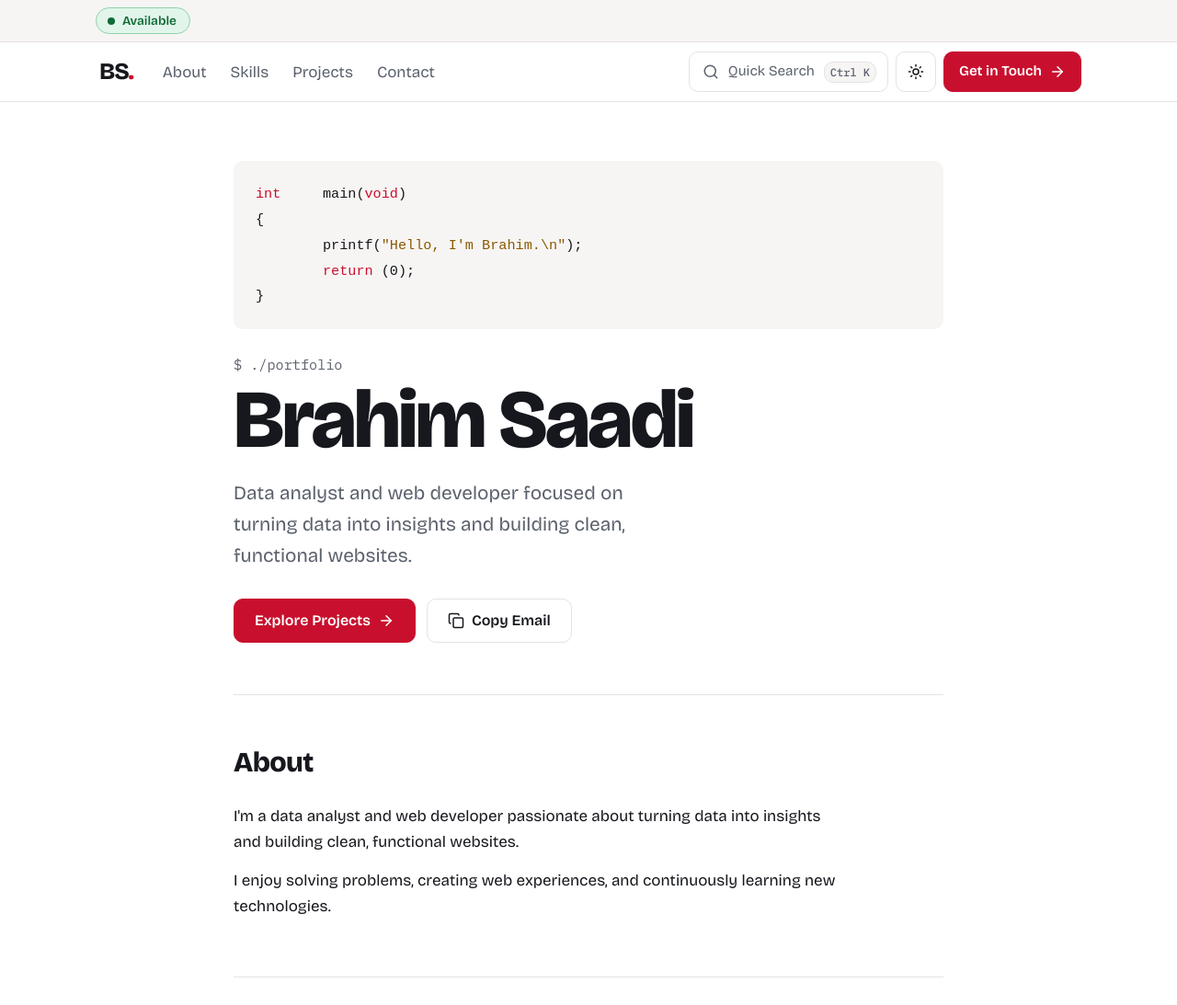
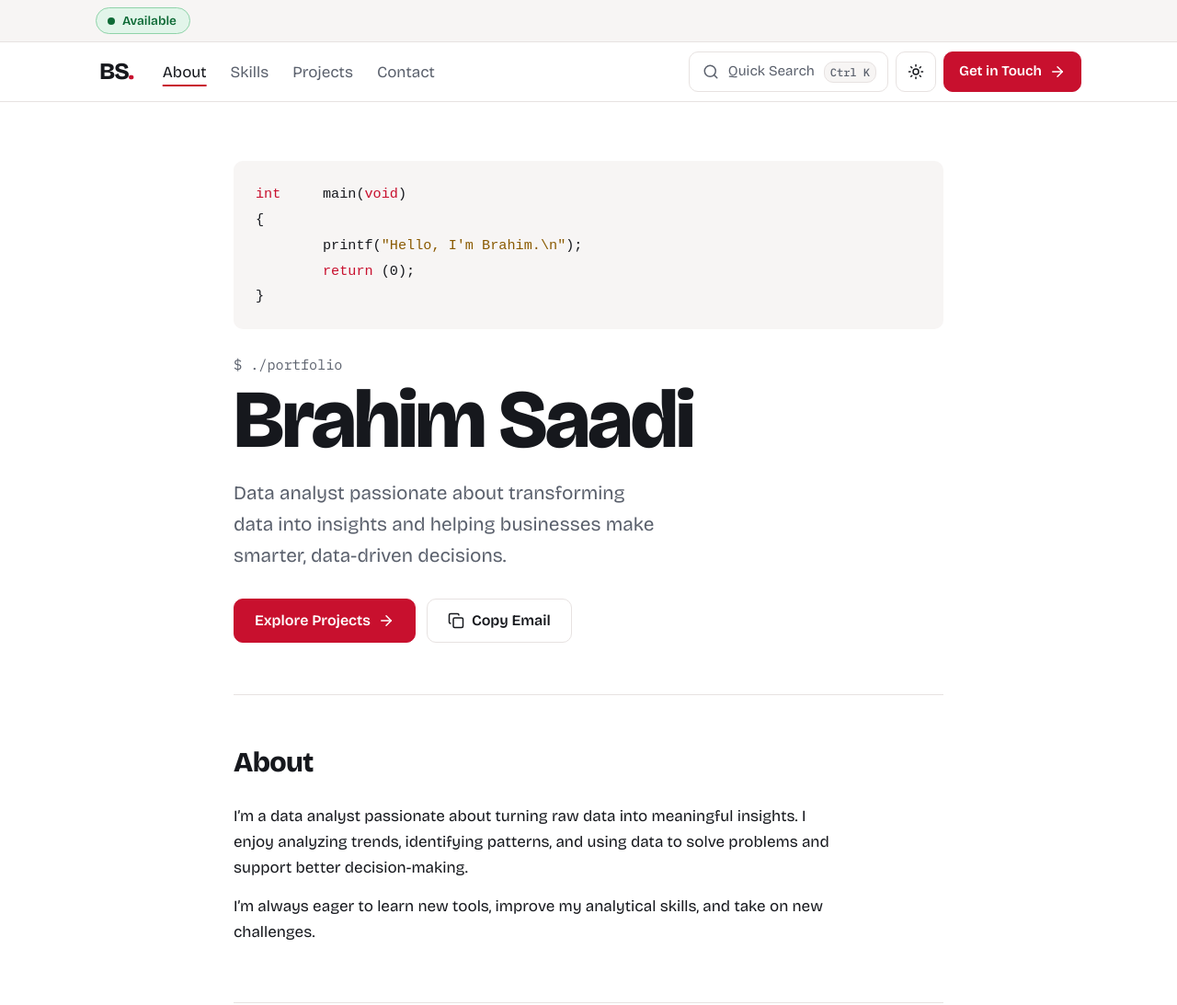
Before and after one commit to brahim-saadi-dev/brahim-saadi-dev.github.io, a website: page index.html.html in a window 1280 px wide. Shown: the top 1093 px of the page at 92% size. Drawn offline with nearby package versions, Linux system fonts and the light colour scheme; no server answers.

Commit message:
Refactor project viewer animations and styles
Updated animations and styles for project viewer and scroll effects.

```diff
--- a/index.html.html
+++ b/index.html.html
@@ -225,7 +225,7 @@ footer{padding:32px 0 48px;border-top:1px solid var(--line);color:var(--muted);f
 .project-card .project-card-open{margin-top:auto;padding-top:18px;font-size:.85rem;color:var(--muted)}
 .project-viewer{position:fixed;inset:0;z-index:100;display:flex;align-items:center;justify-content:center;padding:24px;background:var(--scrim)}
 .project-viewer[hidden]{display:none!important}
-.project-viewer-panel{position:relative;width:min(920px,100%);max-height:min(88vh,900px);overflow:auto;padding:clamp(18px,3vw,32px);color:var(--fg);background:var(--bg);border:1px solid var(--line);border-radius:16px;box-shadow:var(--shadow);animation:projectZoomIn .2s ease-out}
+.project-viewer-panel{position:relative;width:min(920px,100%);max-height:min(88vh,900px);overflow:auto;padding:clamp(18px,3vw,32px);color:var(--fg);background:var(--bg);border:1px solid var(--line);border-radius:16px;box-shadow:var(--shadow);animation:projectPop .5s cubic-bezier(.2,1.25,.35,1)}
 .project-viewer-top{display:flex;align-items:center;justify-content:space-between;gap:16px;margin-bottom:22px;padding-bottom:16px;border-bottom:1px solid var(--line)}
 .project-viewer-label{font:500 .8rem "IBM Plex Mono",ui-monospace,monospace;color:var(--muted)}
 .project-viewer-close{flex:none;min-width:44px;min-height:44px;padding:0 14px;color:var(--fg);background:var(--panel);border:1px solid var(--line);border-radius:var(--radius);font:600 .95rem "Bricolage Grotesque",system-ui,sans-serif;cursor:pointer}
@@ -235,7 +235,8 @@ footer{padding:32px 0 48px;border-top:1px solid var(--line);color:var(--muted);f
 .project-viewer-content>.project>p:not(.tags){max-width:70ch}
 .project-viewer-content>.project pre{max-width:100%}
 body.project-viewer-open{overflow:hidden}
-@keyframes projectZoomIn{from{opacity:0;transform:scale(.96) translateY(8px)}to{opacity:1;transform:scale(1) translateY(0)}}
+@keyframes projectPop{from{opacity:0;transform:scale(.55)}to{opacity:1;transform:none}}
+@keyframes viewerFade{from{opacity:0}to{opacity:1}}
 @media(max-width:650px){.project-gallery{grid-template-columns:repeat(2,minmax(0,1fr))}.project-card{min-height:140px;padding:14px}.project-viewer{padding:10px}.project-viewer-panel{max-height:92vh;padding:18px}.project-viewer-content .demo-grid{grid-template-columns:1fr}}
 @media(max-width:380px){.project-gallery{grid-template-columns:1fr}.project-card{min-height:120px}}
 @media(prefers-reduced-motion:reduce){.project-card,.project-viewer-panel{transition:none;animation:none}}
@@ -264,6 +265,20 @@ body.project-viewer-open{overflow:hidden}
 .status{display:inline-flex;align-items:center;gap:8px;padding:4px 14px 4px 12px;font:600 .85rem/1.4 "Bricolage Grotesque",system-ui,sans-serif;border:1px solid;border-radius:999px}
 .status-dot{flex:none;width:8px;height:8px;border-radius:50%;background:currentColor}
 .status.ok{color:var(--ok);background:var(--ok-bg);border-color:var(--ok-line)}
+
+/* Scroll effects and project pop-up */
+.project-viewer{animation:viewerFade .3s ease-out;-webkit-backdrop-filter:blur(3px);backdrop-filter:blur(3px)}
+.project-card:active{transform:scale(.97)}
+.scroll-progress{position:fixed;top:0;left:0;right:0;height:3px;z-index:60;pointer-events:none}
+.scroll-progress span{display:block;height:100%;background:var(--accent);transform:scaleX(0);transform-origin:left}
+header{transition:box-shadow .25s ease}
+header.stuck{box-shadow:0 6px 18px -10px rgba(22,24,29,.35)}
+.nav-links a[aria-current]{color:var(--fg);text-decoration:underline;text-decoration-color:var(--accent);text-decoration-thickness:2px;text-underline-offset:8px}
+.reveal-on .reveal:not(.in){opacity:0}
+.reveal-on .reveal.in{animation:revealUp .7s cubic-bezier(.22,.8,.3,1) var(--d,0ms) backwards}
+@keyframes revealUp{from{opacity:0;transform:translateY(28px)}to{opacity:1;transform:none}}
+@media (prefers-reduced-motion:reduce){.project-viewer{animation:none}.project-card:active{transform:none}header{transition:none}.reveal-on .reveal{opacity:1!important;animation:none!important}}
+@media print{.scroll-progress{display:none}.reveal-on .reveal{opacity:1!important;animation:none!important}}
 </style>
 </head>
 <body id="top">
@@ -322,7 +337,7 @@ window.addEventListener("DOMContentLoaded", function () {
 }</code></pre>
 <p class="run">$ ./portfolio</p>
 <h1>Brahim Saadi<span class="cursor" aria-hidden="true"></span></h1>
-<p class="role">Data analyst and web developer focused on turning data into insights and building clean, functional websites.</p>
+<p class="role">Data analyst passionate about transforming data into insights and helping businesses make smarter, data-driven decisions.</p>
 <div class="hero-actions">
 <a class="btn btn-primary btn-lg" href="#projects">Explore Projects <svg viewBox="0 0 24 24" aria-hidden="true"><path d="M5 12h14"/><path d="m12 5 7 7-7 7"/></svg></a>
 <button class="btn btn-lg" id="copy-email" type="button" hidden><svg id="copy-icon" viewBox="0 0 24 24" aria-hidden="true"><rect width="14" height="14" x="8" y="8" rx="2" ry="2"/><path d="M4 16c-1.1 0-2-.9-2-2V4c0-1.1.9-2 2-2h10c1.1 0 2 .9 2 2"/></svg><svg id="check-icon" viewBox="0 0 24 24" aria-hidden="true" hidden><path d="M20 6 9 17l-5-5"/></svg><span id="copy-label">Copy Email</span></button>
@@ -333,9 +348,8 @@ window.addEventListener("DOMContentLoaded", function () {
 
 <section id="about">
 <h2>About</h2>
-<p>I'm a data analyst and web developer passionate about turning data into insights and building clean, functional websites.</p>
-<p>I enjoy solving problems, creating web experiences, and continuously learning new technologies.</p>
-</section>
+<p>I’m a data analyst passionate about turning raw data into meaningful insights. I enjoy analyzing trends, identifying patterns, and using data to solve problems and support better decision-making.</p>
+<p>I’m always eager to learn new tools, improve my analytical skills, and take on new challenges.</p>
 </section>
 
 <section id="skills">
@@ -347,7 +361,6 @@ window.addEventListener("DOMContentLoaded", function () {
 <div class="lang"><b>HTML</b><span>Building the structure and content of web pages.</span></div>
 <div class="lang"><b>CSS</b><span>Styling pages with clean, responsive layouts.</span></div>
 <div class="lang"><b>JavaScript</b><span>Plain JS that powers the live demos in my projects.</span></div>
-<div class="lang" style="display:flex; flex-direction:column; gap:12px;"><b>phpMyAdmin</b><span>Managing databases, records, and user accounts.</span></div>
 </section>
 
 <section id="projects">
@@ -1757,5 +1770,108 @@ const LINKS = {
 })();
 </script>
 
+<script>
+/* ===== Scroll effects: progress bar, reveal on scroll, active menu link, header shadow ===== */
+(function () {
+  const root = document.documentElement;
+  const header = document.querySelector("header");
+  const lessMotion = window.matchMedia("(prefers-reduced-motion: reduce)").matches;
+
+  // 1. A thin bar at the top that fills as you scroll down the page.
+  const bar = document.createElement("div");
+  bar.className = "scroll-progress";
+  bar.setAttribute("aria-hidden", "true");
+  const fill = document.createElement("span");
+  bar.appendChild(fill);
+  document.body.appendChild(bar);
+
+  let waiting = false;
+  function update() {
+    waiting = false;
+    const max = root.scrollHeight - window.innerHeight;
+    const ratio = max > 0 ? Math.min(Math.max(window.scrollY / max, 0), 1) : 0;
+    fill.style.transform = "scaleX(" + ratio + ")";
+    // The header gets a soft shadow once it is stuck to the top.
+    if (header) header.classList.toggle("stuck", window.scrollY > 0 && header.getBoundingClientRect().top <= 0);
+  }
+  function requestUpdate() {
+    if (!waiting) {
+      waiting = true;
+      window.requestAnimationFrame(update);
+    }
+  }
+  window.addEventListener("scroll", requestUpdate, {passive: true});
+  window.addEventListener("resize", requestUpdate);
+  update();
+
+  // 2. Things fade and slide up whenever they come into view, every time you scroll to them.
+  if ("IntersectionObserver" in window && !lessMotion) {
+    const groups = [".hero > *", "section > h2", "#about p", ".lang", ".project-card", ".contact-intro", ".contact-card", "#rate > p", ".rate-form", ".ratings"];
+    const targets = [];
+    groups.forEach(function (selector) {
+      document.querySelectorAll(selector).forEach(function (el) {
+        if (!targets.includes(el)) targets.push(el);
+      });
+    });
+    targets.forEach(function (el) { el.classList.add("reveal"); });
+    root.classList.add("reveal-on");
+
+    // Things play their effect every time they come into view, and get ready again when they leave.
+    const reveal = new IntersectionObserver(function (entries) {
+      let order = 0;   // things that appear together come in one after another
+      entries.forEach(function (entry) {
+        const el = entry.target;
+        const tall = entry.rootBounds && entry.intersectionRect.height > entry.rootBounds.height * 0.5;
+        if (entry.intersectionRatio >= 0.12 || (entry.isIntersecting && tall)) {
+          if (!el.classList.contains("in")) {
+            el.style.setProperty("--d", Math.min(order++ * 80, 400) + "ms");
+            el.classList.add("in");
+          }
+        } else if (!entry.isIntersecting) {
+          el.classList.remove("in");
+        }
+      });
+    }, {threshold: [0, 0.12], rootMargin: "0px 0px -6% 0px"});
+    targets.forEach(function (el) { reveal.observe(el); });
+  }
+
+  // 3. The menu link of the section you are reading gets underlined.
+  const links = Array.from(document.querySelectorAll(".nav-links a[href^='#']"));
+  const sections = new Map();
+  links.forEach(function (link) {
+    const section = document.querySelector(link.getAttribute("href"));
+    if (section && section.tagName === "SECTION") sections.set(section, link);
+  });
+  if ("IntersectionObserver" in window && sections.size) {
+    const spy = new IntersectionObserver(function (entries) {
+      entries.forEach(function (entry) {
+        const link = sections.get(entry.target);
+        if (!link) return;
+        if (entry.isIntersecting) {
+          links.forEach(function (other) { other.removeAttribute("aria-current"); });
+          link.setAttribute("aria-current", "location");
+        } else if (link.hasAttribute("aria-current")) {
+          link.removeAttribute("aria-current");
+        }
+      });
+    }, {rootMargin: "-35% 0px -60% 0px"});
+    sections.forEach(function (link, section) { spy.observe(section); });
+  }
+
+  // 4. A project pops up from the card that was clicked.
+  const panel = document.querySelector(".project-viewer-panel");
+  if (panel) {
+    document.querySelectorAll(".project-card").forEach(function (card) {
+      card.addEventListener("click", function () {
+        const box = card.getBoundingClientRect();
+        const x = Math.min(Math.max(box.left + box.width / 2, 0), window.innerWidth);
+        const y = Math.min(Math.max(box.top + box.height / 2, 0), window.innerHeight);
+        panel.style.transformOrigin = (x - panel.offsetLeft) + "px " + (y - panel.offsetTop) + "px";
+      });
+    });
+  }
+})();
+</script>
+
 </body>
 </html>
```
